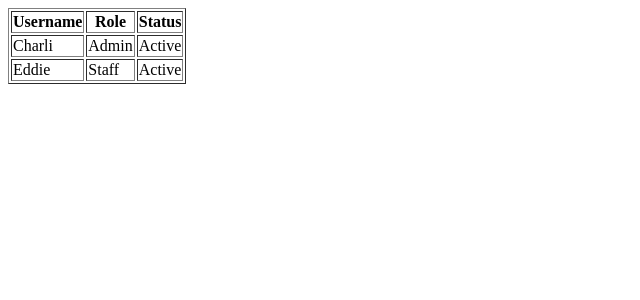
After one commit to Eddie0705/Iot, a Flask app: page /users in a window 1280 px wide. The commit adds this page. Shown: the top 300 px of the page, without its empty margins (0-640 px from the left). Run offline with Flask 3, Linux system fonts and the light colour scheme.

Commit message:
added user management page

```diff
--- a/admin_pi/app.py
+++ b/admin_pi/app.py
@@ -39,6 +39,20 @@ logs = [
         "room": "-",
         "message": "Maintenance scheduled tomorrow",
         "time": "19:45"
+    }
+]
+
+users = [
+    {
+        "username": "Charli",
+        "role": "Admin",
+        "status": "Active"
+    },
+
+    {
+        "username": "Eddie",
+        "role": "Staff",
+        "status": "Active"
     }
 ]
 
@@ -119,4 +133,12 @@ def reports():
         fault_logs=fault_logs
     )
 
+@app.route("/users")
+def users_page():
+
+    return render_template(
+        "users.html",
+        users=users
+    )
+
 app.run(host="0.0.0.0", port=3000, debug=True)
--- a/admin_pi/templates/dashboard.html
+++ b/admin_pi/templates/dashboard.html
@@ -10,6 +10,7 @@
 <a href="/logs">View Logs</a><br>
 <a href="/reports">View Reports</a><br>
 <a href="/room_status">Room Status</a><br>
+<a href="/users">Manage Users</a><br>
 <form action="/send_announcement" method="POST">
     <input type="text" name="message" placeholder="Enter announcement">
     <button type="submit">Send</button>
--- /dev/null
+++ b/admin_pi/templates/users.html
@@ -0,0 +1,17 @@
+<table border="1">
+
+    <tr>
+        <th>Username</th>
+        <th>Role</th>
+        <th>Status</th>
+    </tr>
+
+    {% for user in users %}
+    <tr>
+        <td>{{ user.username }}</td>
+        <td>{{ user.role }}</td>
+        <td>{{ user.status }}</td>
+    </tr>
+    {% endfor %}
+
+</table>
```
